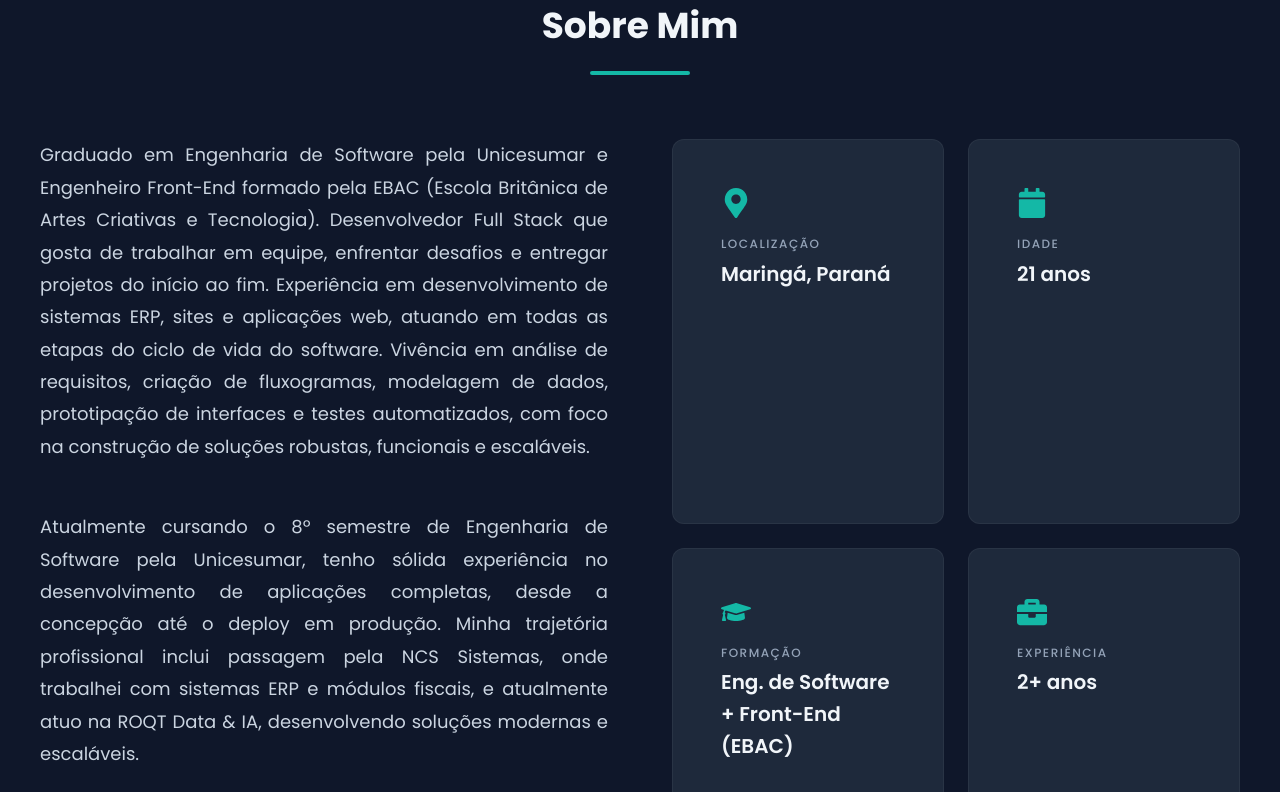
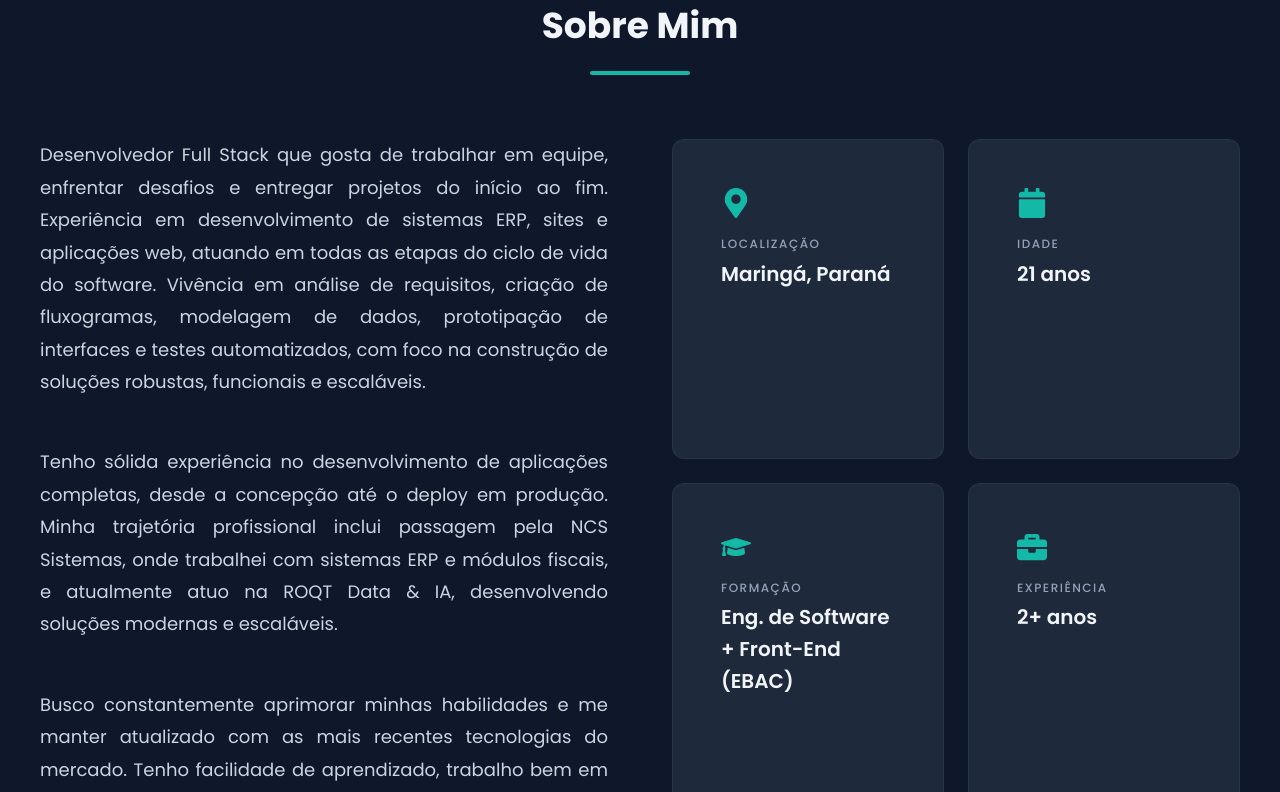
Before and after one commit to natanaelbalbo/PortifolioNatanael, a React (Vite) app: page / in a window 1280 px wide. Shown: the part 1080-1872 px from the top of the page. Built offline with nearby package versions, Linux system fonts and the light colour scheme.

Commit message:
fix: removendo partes duplicadas

```diff
--- a/src/data/personalInfo.ts
+++ b/src/data/personalInfo.ts
@@ -15,8 +15,7 @@ export const personalInfo = {
     github: 'https://github.com/natanaelbalbo',
   },
 
-  summary: `Graduado em Engenharia de Software pela Unicesumar e Engenheiro Front-End formado pela EBAC
-    (Escola Britânica de Artes Criativas e Tecnologia). Desenvolvedor Full Stack que gosta de trabalhar em equipe,
+  summary: `Desenvolvedor Full Stack que gosta de trabalhar em equipe,
     enfrentar desafios e entregar projetos do início ao fim. Experiência em desenvolvimento de sistemas ERP,
     sites e aplicações web, atuando em todas as etapas do ciclo de vida do software. Vivência em análise de
     requisitos, criação de fluxogramas, modelagem de dados, prototipação de interfaces e testes automatizados,
--- a/src/sections/About.tsx
+++ b/src/sections/About.tsx
@@ -260,13 +260,11 @@ export const About = () => {
             <AboutParagraph>{personalInfo.summary}</AboutParagraph>
 
             <AboutParagraph>
-              Atualmente cursando o 8º semestre de Engenharia de Software pela
-              Unicesumar, tenho sólida experiência no desenvolvimento de
-              aplicações completas, desde a concepção até o deploy em produção.
-              Minha trajetória profissional inclui passagem pela NCS Sistemas,
-              onde trabalhei com sistemas ERP e módulos fiscais, e atualmente
-              atuo na ROQT Data & IA, desenvolvendo soluções modernas e
-              escaláveis.
+              Tenho sólida experiência no desenvolvimento de aplicações
+              completas, desde a concepção até o deploy em produção. Minha
+              trajetória profissional inclui passagem pela NCS Sistemas, onde
+              trabalhei com sistemas ERP e módulos fiscais, e atualmente atuo na
+              ROQT Data & IA, desenvolvendo soluções modernas e escaláveis.
             </AboutParagraph>
 
             <AboutParagraph>
```
